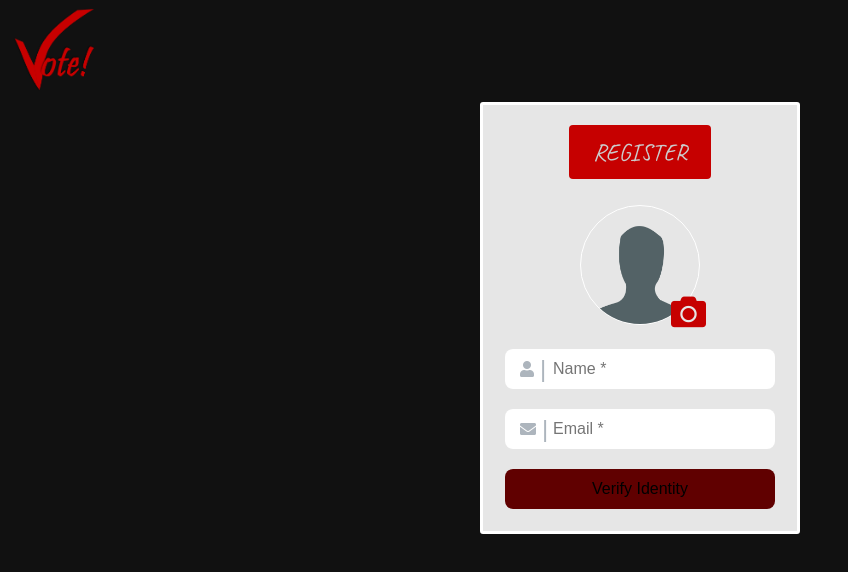
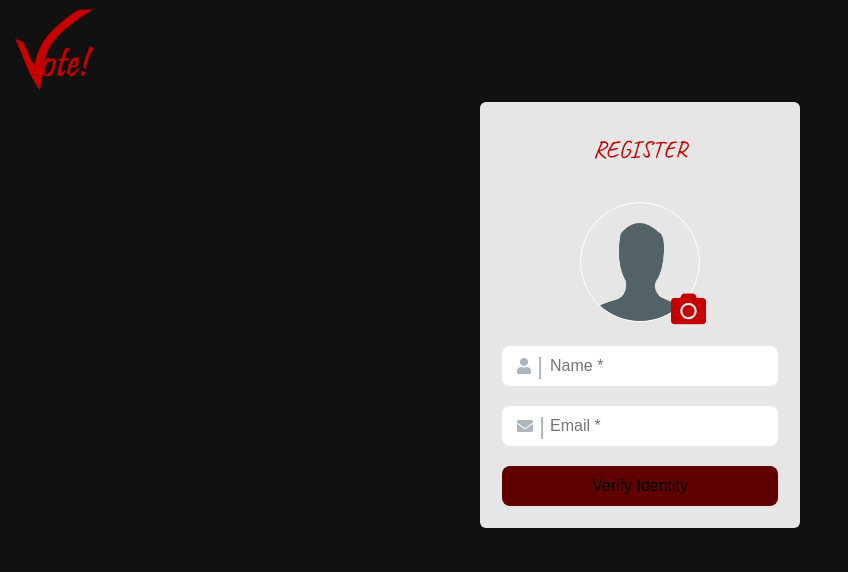
Before and after one commit to misterBIT/serverless-example, a Vue app: page /#/register in a window 1280 px wide. Shown: the top 572 px of the page, without its empty margins (0-848 px from the left). Built offline with nearby package versions, Linux system fonts and the light colour scheme; no server answers; the database is empty.

Commit message:
canging some styles in register cmp

```diff
--- a/src/assets/css/_btns.scss
+++ b/src/assets/css/_btns.scss
@@ -55,4 +55,9 @@
 .btn-capture {
   @include btn();
   font-size: 16px;
+  width: 50px;
+  height: 50px;
+  border-radius: 50%;
+  padding: 0;
+  color: #ffffff;
 }
--- a/src/assets/css/_form.scss
+++ b/src/assets/css/_form.scss
@@ -45,7 +45,7 @@
       font-size: 16px;
 
       &:active, &:hover, &:focus {
-        border-color: #00af00;
+        border-color: $blue;
       }
     }
 }
--- a/src/assets/css/_variables.scss
+++ b/src/assets/css/_variables.scss
@@ -2,5 +2,5 @@
 $mainColor: #c60000;
 $secondaryColor: #ccc;
 $bgColor: #111;
-$registerColor: #59bfff;
+$blue: #0e62ea;
 $registerBgColor: #e6e6e6;
--- a/src/components/BarChart.vue
+++ b/src/components/BarChart.vue
@@ -23,7 +23,7 @@ export default {
         }
     },
     data: () => ({
-        colors: ['red', 'blue']
+        colors: ['#c60000', '#0e62ea']
     })
 }
 </script>
--- a/src/components/PhotoCapture.vue
+++ b/src/components/PhotoCapture.vue
@@ -130,7 +130,7 @@ export default {
     }
 
     .photo-capture-actions {
-      margin: 15px 0 0 0;
+      margin: 27px 0 0 0;
 
       button {
         &:not(:last-child) {
--- a/src/views/Register.vue
+++ b/src/views/Register.vue
@@ -87,15 +87,12 @@ export default {
   margin: 0 auto;
   padding: 20px;
   background-color: $registerBgColor;
-  border: 3px solid #ffffff;
-  border-radius: 3px;
+  border-radius: 6px;
 
   .register-title {
     padding: .5em 1em;
-    background-color: $mainColor;
     text-transform: uppercase;
-    border-radius: 4px;
-    color: $secondaryColor;
+    color: $mainColor;
   }
 
   .capture-container {
@@ -106,11 +103,7 @@ export default {
     left: 0;
     right: 0;
 
-    border: 1px solid #fff;
-    border-bottom: none;
-    padding: 0 1px;
-
-    background-color: $registerBgColor;
+    background-color: #ffffff;
     transform: translateY(500px);
     transition: transform .3s;
 
```
